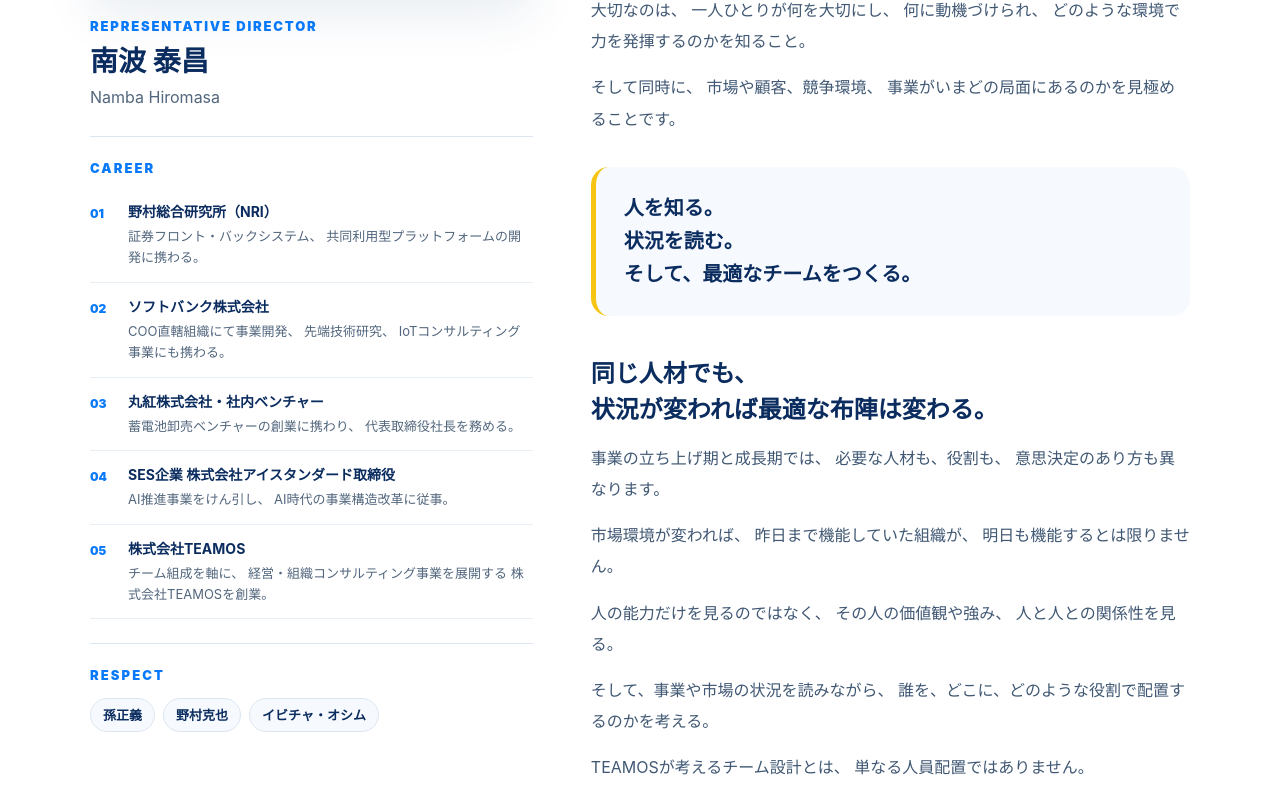
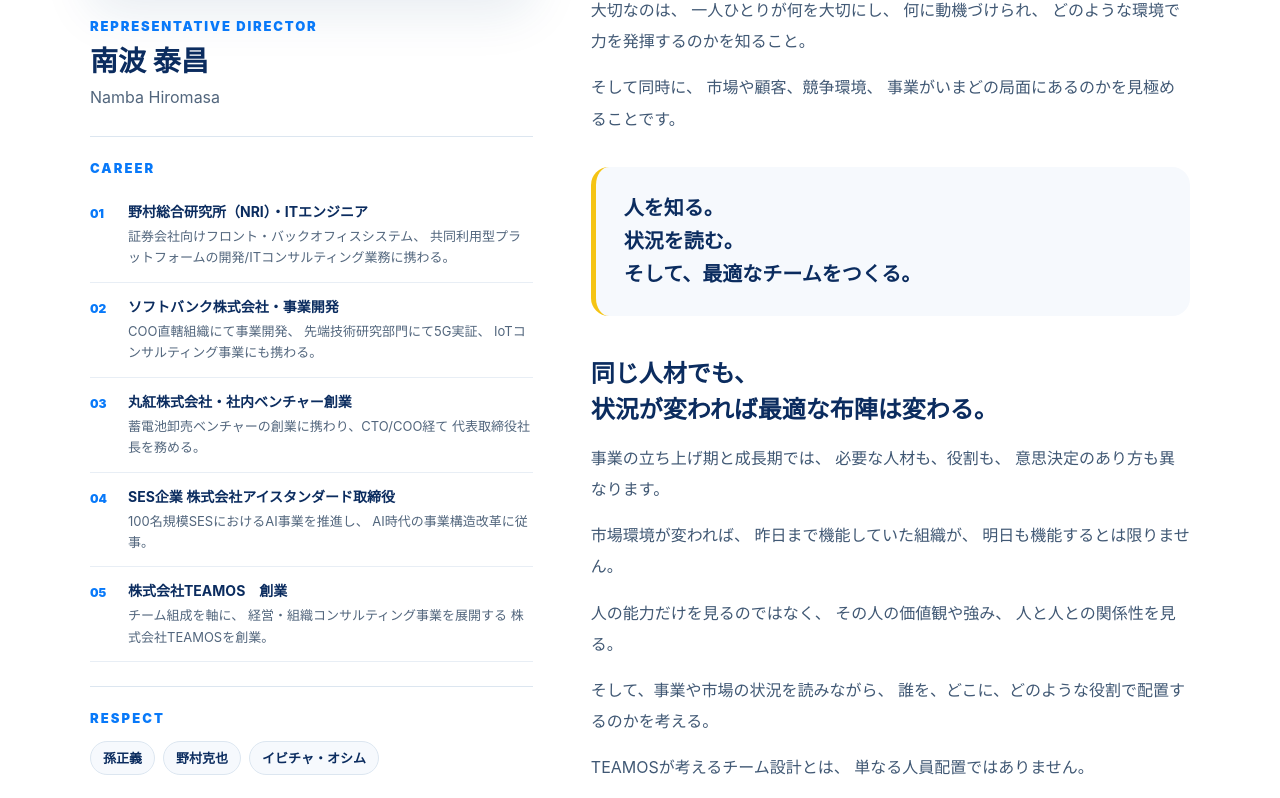
Before and after one commit to TEAMOS-INC/teamos-website, a plain HTML site: page message.html in a window 1280 px wide. Shown: the part 489-1287 px from the top of the page. Drawn offline with Linux system fonts and the light colour scheme.

Commit message:
Update message.html

```diff
--- a/message.html
+++ b/message.html
@@ -619,12 +619,12 @@
               <div>
 
                 <strong>
-                  野村総合研究所（NRI）
+                  野村総合研究所（NRI）・ITエンジニア
                 </strong>
 
                 <p>
-                  証券フロント・バックシステム、
-                  共同利用型プラットフォームの開発に携わる。
+                  証券会社向けフロント・バックオフィスシステム、
+                  共同利用型プラットフォームの開発/ITコンサルティング業務に携わる。
                 </p>
 
               </div>
@@ -639,12 +639,12 @@
               <div>
 
                 <strong>
-                  ソフトバンク株式会社
+                  ソフトバンク株式会社・事業開発
                 </strong>
 
                 <p>
                   COO直轄組織にて事業開発、
-                  先端技術研究、
+                  先端技術研究部門にて5G実証、
                   IoTコンサルティング事業にも携わる。
                 </p>
 
@@ -660,11 +660,11 @@
               <div>
 
                 <strong>
-                  丸紅株式会社・社内ベンチャー
+                  丸紅株式会社・社内ベンチャー創業
                 </strong>
 
                 <p>
-                  蓄電池卸売ベンチャーの創業に携わり、
+                  蓄電池卸売ベンチャーの創業に携わり、CTO/COO経て
                   代表取締役社長を務める。
                 </p>
 
@@ -684,7 +684,7 @@
                 </strong>
 
                 <p>
-                  AI推進事業をけん引し、
+                  100名規模SESにおけるAI事業を推進し、
                   AI時代の事業構造改革に従事。
                 </p>
 
@@ -700,7 +700,7 @@
               <div>
 
                 <strong>
-                  株式会社TEAMOS
+                  株式会社TEAMOS　創業
                 </strong>
 
                 <p>
@@ -716,7 +716,7 @@
           </div>
 
 
-          <!-- RESPECT -->
+          <!-- RESPECT（尊敬する人物） -->
 
           <div class="profile-respect">
 
```
